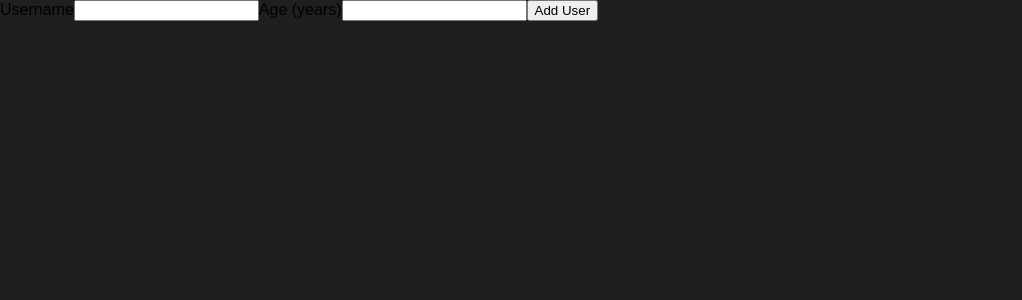
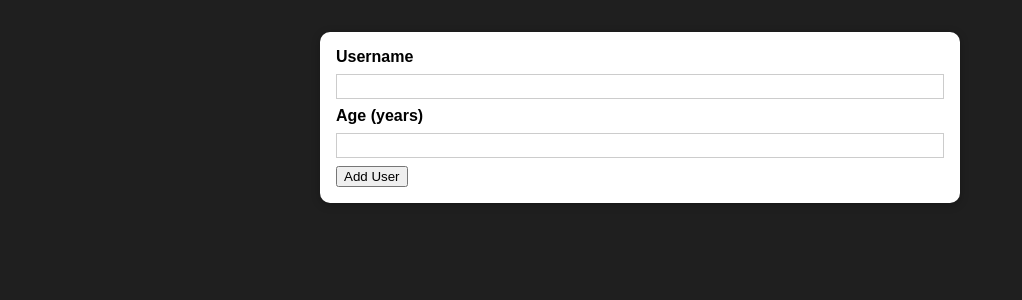
Before and after one commit to KasLas/user-management-app, a React (Create React App) app: page / in a window 1280 px wide. Shown: the top 300 px of the page, without its empty margins (0-1022 px from the left). Built offline with nearby package versions, Linux system fonts and the light colour scheme.

Commit message:
Added Card and styled the form

```diff
--- a/package.json
+++ b/package.json
@@ -8,7 +8,8 @@
     "@testing-library/user-event": "^7.2.1",
     "react": "^17.0.2",
     "react-dom": "^17.0.2",
-    "react-scripts": "4.0.3"
+    "react-scripts": "4.0.3",
+    "styled-components": "^5.3.0"
   },
   "scripts": {
     "start": "react-scripts start",
--- /dev/null
+++ b/src/components/UI/Card.js
@@ -0,0 +1,18 @@
+import React from "react";
+import styled from "styled-components";
+
+const StyledDiv = styled.div`
+  background: white;
+  box-shadow: 0 2px 8px rgb(0, 0, 0, 0.26);
+  border-radius: 10px;
+  margin: 2rem auto;
+  padding: 1rem;
+  width: 90%;
+  max-width: 40rem;
+`;
+
+const Card = (props) => {
+  return <StyledDiv>{props.children}</StyledDiv>;
+};
+
+export default Card;
--- a/src/components/Users/AddUser.js
+++ b/src/components/Users/AddUser.js
@@ -1,4 +1,28 @@
 import React from "react";
+import styled from "styled-components";
+import Card from "../UI/Card";
+
+const StyledForm = styled.form`
+  & label {
+    display: block;
+    font-weight: bold;
+    margin-bottom: 0.5rem;
+  }
+
+  & input {
+    font: inherit;
+    display: block;
+    width: 100%;
+    border: 1px solid #ccc;
+    padding: 0.15rem;
+    margin-bottom: 0.5rem;
+  }
+
+  & input:focus {
+    outline: none;
+    border-color: #4f005f;
+  }
+`;
 
 const AddUser = () => {
   const addUserHandler = (event) => {
@@ -7,15 +31,15 @@ const AddUser = () => {
   };
 
   return (
-    <div>
-      <form onSubmit={addUserHandler}>
+    <Card>
+      <StyledForm onSubmit={addUserHandler}>
         <label htmlFor="userName">Username</label>
         <input id="userName" type="text" />
         <label htmlFor="userAge">Age (years)</label>
         <input id="userAge" type="number" />
         <button type="submit">Add User</button>
-      </form>
-    </div>
+      </StyledForm>
+    </Card>
   );
 };
 
```
Also changed, not shown: 1 other file (tests, documents, lock files or other folders).
